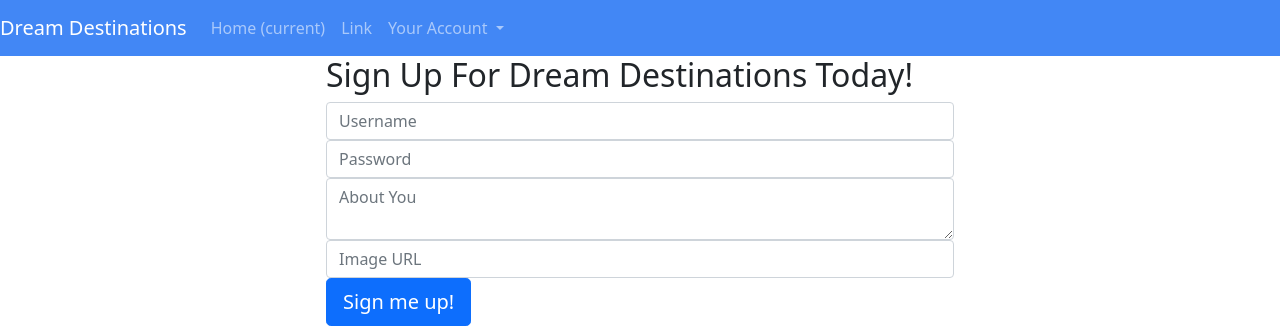
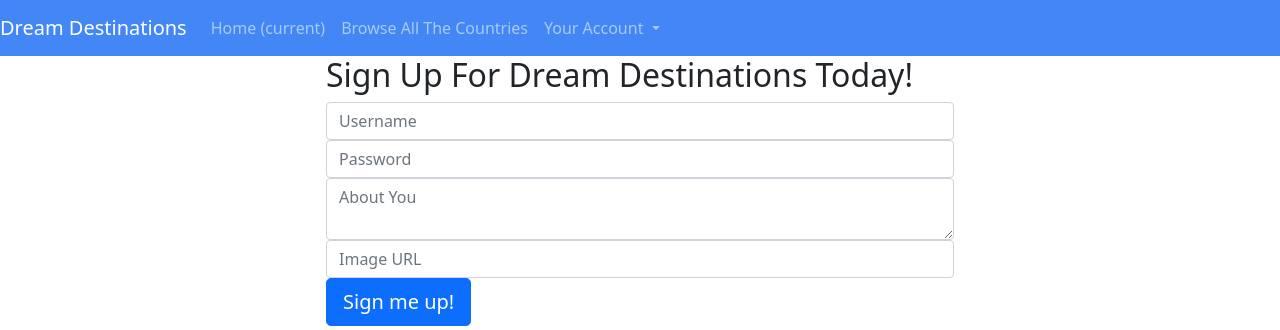
Before and after one commit to acmenes/travel-app, a Flask app: page /signup in a window 1280 px wide. Shown: the top 330 px of the page. Run offline with Flask 2, Linux system fonts and the light colour scheme.

Commit message:
added a directory for all countries

```diff
--- a/app.py
+++ b/app.py
@@ -34,6 +34,13 @@ def home_page():
     return render_template('home.html')
 
 # use the geocode to connect to amadeus
+
+@app.route('/all-countries')
+def show_countries():
+
+    countries = Country.query.all()
+
+    return render_template('countries.html', countries=countries)
 
 @app.route('/country')
 def country_page():
--- a/templates/base.html
+++ b/templates/base.html
@@ -20,7 +20,7 @@
               <a class="nav-link" href="#">Home <span class="sr-only">(current)</span></a>
             </li>
             <li class="nav-item">
-              <a class="nav-link" href="#">Link</a>
+              <a class="nav-link" href="/all-countries">Browse All The Countries</a>
             </li>
             <li class="nav-item dropdown">
               <a class="nav-link dropdown-toggle" href="/signup" id="navbarDropdown" role="button" data-toggle="dropdown" aria-haspopup="true" aria-expanded="true">
```
Also changed, not shown: templates/countries.html (added, +13 -0 lines).
